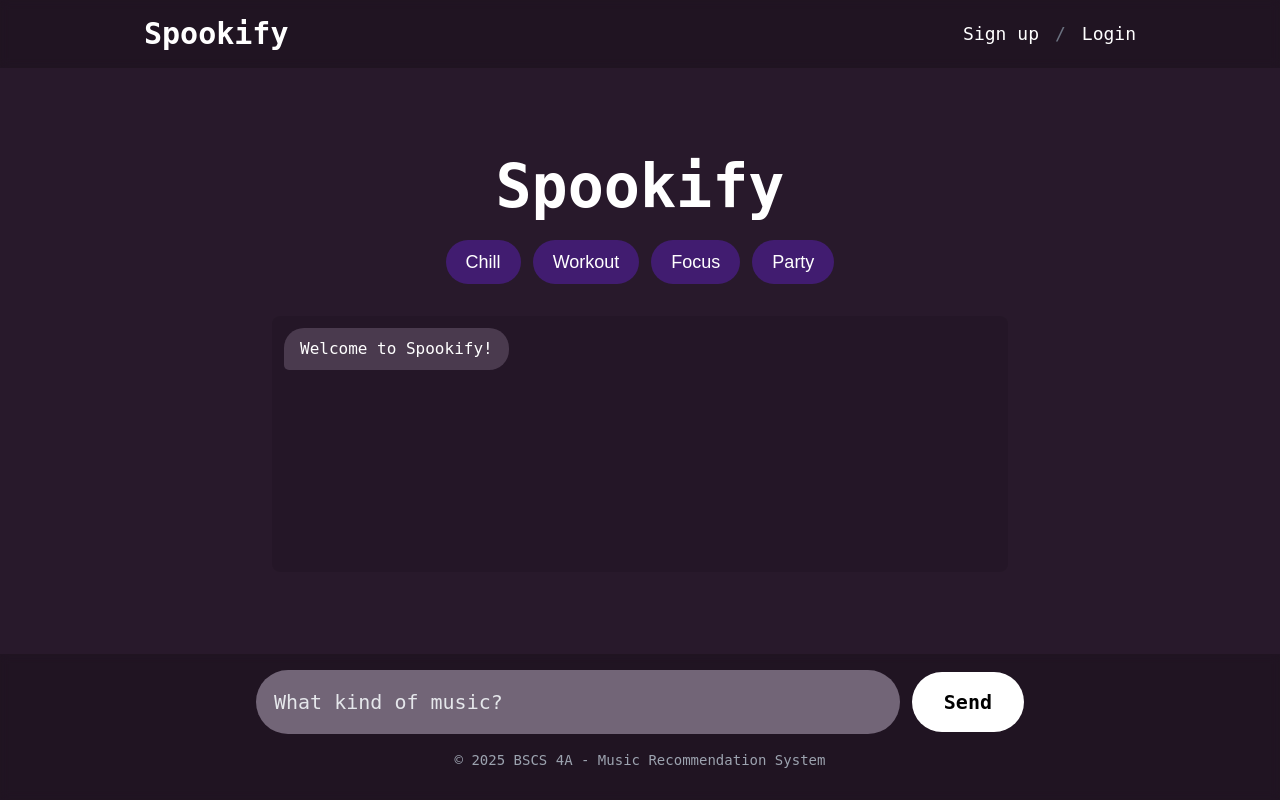
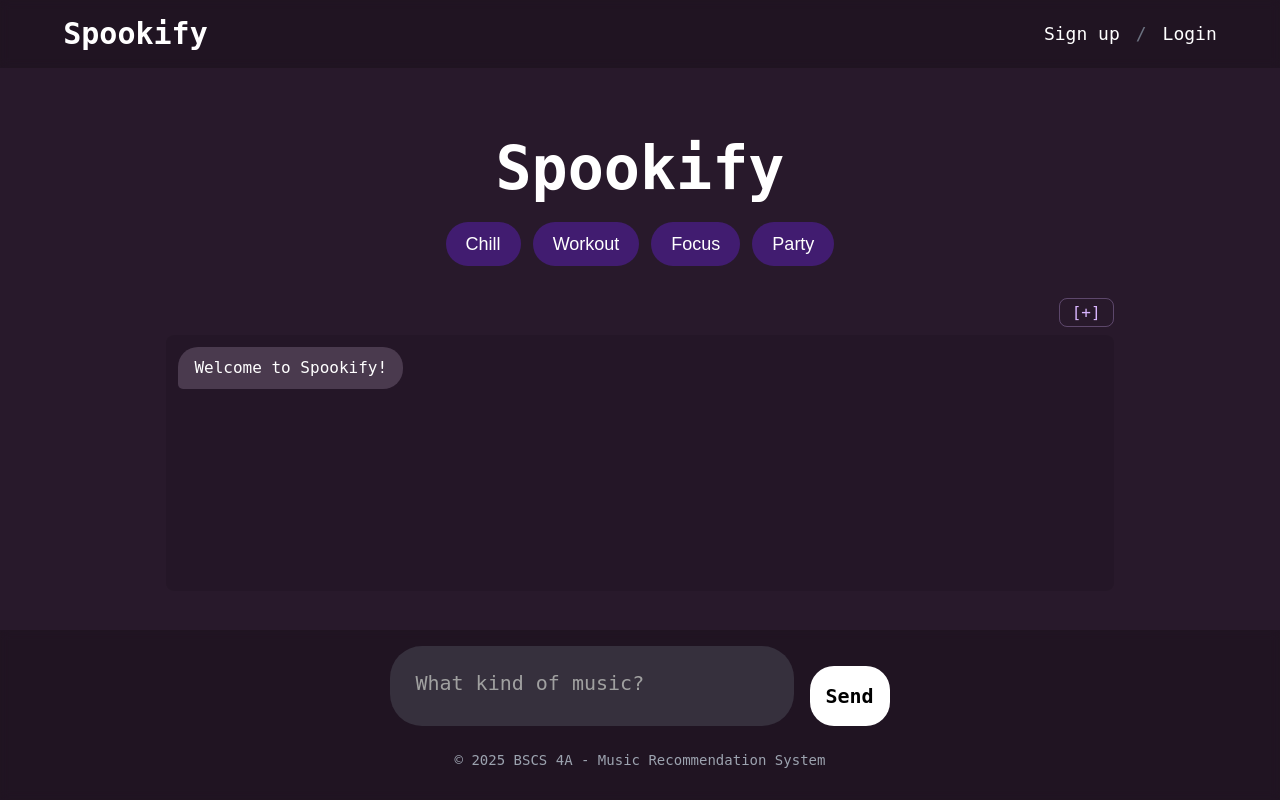
Before and after one commit to susgomA/Music-Recommendation-Web-System, a Flask app: page / in a window 1280 px wide. Run offline with Flask 3, Linux system fonts and the light colour scheme.

Commit message:
Update Text Box Add Expand and Shrinking

```diff
--- a/Project System/static/script.js
+++ b/Project System/static/script.js
@@ -5,35 +5,67 @@ document.addEventListener('DOMContentLoaded', () => {
     const chatInput = document.getElementById('chat-input');
     const presetButtonsContainer = document.getElementById('preset-buttons');
     const sendButton = chatForm.querySelector('button[type="submit"]');
+    const toggleChatBtn = document.getElementById('toggle-chat-btn');
+
+    // --- Auto-Resize Textarea Logic ---
+    chatInput.addEventListener('input', function() {
+        this.style.height = 'auto';
+        this.style.height = (this.scrollHeight) + 'px';
+    });
+
+    // --- Handle Enter Key to Send ---
+    chatInput.addEventListener('keydown', function(e) {
+        if (e.key === 'Enter' && !e.shiftKey) {
+            e.preventDefault();
+            chatForm.dispatchEvent(new Event('submit'));
+        }
+    });
+
+    // --- Expand/Shrink Logic ---
+    function setChatExpansion(expand) {
+        if (expand) {
+            chatLog.classList.add('expanded');
+            toggleChatBtn.textContent = '[-]';
+        } else {
+            chatLog.classList.remove('expanded');
+            toggleChatBtn.textContent = '[+]';
+        }
+        // Scroll to bottom after transition triggers
+        setTimeout(scrollToBottom, 350);
+    }
+
+    toggleChatBtn.addEventListener('click', () => {
+        const isExpanded = chatLog.classList.contains('expanded');
+        setChatExpansion(!isExpanded);
+    });
+
+    // --- Scroll Helper ---
+    function scrollToBottom() {
+        chatLog.scrollTop = chatLog.scrollHeight;
+    }
 
     // --- Helper Functions ---
 
-    /**
-     * Creates and appends a message bubble to the chat log.
-     * @param {string} message - The text to display
-     * @param {'user' | 'bot'} sender - The sender of the message
-     */
     function displayMessage(message, sender) {
         const messageElement = document.createElement('div');
         messageElement.classList.add('chat-bubble');
 
         if (sender === 'user') {
             messageElement.classList.add('chat-bubble-user');
-            messageElement.textContent = message;
+            messageElement.innerHTML = message;
         } else {
             messageElement.classList.add('chat-bubble-bot');
-            // Allow HTML for bot messages (e.g., links, formatting)
             messageElement.innerHTML = message;
         }
 
         chatLog.appendChild(messageElement);
-        chatLog.scrollTop = chatLog.scrollHeight; // Scroll to the bottom
+
+        // Scroll immediately
+        scrollToBottom();
+        // Scroll again slightly later to handle image loading or rendering delays
+        setTimeout(scrollToBottom, 50);
     }
 
-    /**
-     * Toggles the input and button state to show loading/waiting.
-     * @param {boolean} disabled
-     */
     function toggleInputState(disabled) {
         chatInput.disabled = disabled;
         sendButton.disabled = disabled;
@@ -41,23 +73,20 @@ document.addEventListener('DOMContentLoaded', () => {
     }
 
 
-    // --- AI Communication Function (New Core Logic) ---
+    // --- AI Communication Function ---
 
-    /**
-     * Sends the user's message to the Flask backend's /chat endpoint.
-     * @param {string} message - The prompt text to send to the Gemini model.
-     */
     async function sendMessage(message) {
         if (message.trim() === "") return;
 
-        // 1. Display user message immediately
-        displayMessage(message, 'user');
-        chatInput.value = ''; // Clear input
+        // 1. Display user message
+        displayMessage(message.replace(/\n/g, '<br>'), 'user');
 
-        toggleInputState(true); // Disable input while waiting for AI
+        chatInput.value = '';
+        chatInput.style.height = 'auto'; // Reset height
+
+        toggleInputState(true);
 
         try {
-            // 2. Fetch/POST request to the Flask backend
             const response = await fetch('/chat', {
                 method: 'POST',
                 headers: {
@@ -66,14 +95,11 @@ document.addEventListener('DOMContentLoaded', () => {
                 body: JSON.stringify({ message: message })
             });
 
-            // Handle non-200 responses (e.g., 500 server error)
             if (!response.ok) {
                  throw new Error(`HTTP error! status: ${response.status}`);
             }
 
             const data = await response.json();
-
-            // 3. Display AI response (from data.response key)
             displayMessage(data.response, 'bot');
 
         } catch (error) {
@@ -81,43 +107,30 @@ document.addEventListener('DOMContentLoaded', () => {
             const errorMessage = "🤖 **Error**: Sorry, the recommender is temporarily offline. Please check the server logs.";
             displayMessage(errorMessage, 'bot');
         } finally {
-            toggleInputState(false); // Re-enable input
+            toggleInputState(false);
+            // One final scroll check
+            setTimeout(scrollToBottom, 100);
         }
     }
 
 
-    // --- Event Listeners (Modified) ---
+    // --- Event Listeners ---
 
-    // Handle form submission (User typing and pressing Enter/Send)
     chatForm.addEventListener('submit', (e) => {
         e.preventDefault();
         const messageText = chatInput.value.trim();
 
         if (messageText) {
-            // Use the new sendMessage function instead of the placeholder
             sendMessage(messageText);
         }
     });
 
-    // Handle preset button clicks (using event delegation)
     presetButtonsContainer.addEventListener('click', (e) => {
         if (e.target.tagName === 'BUTTON' && e.target.classList.contains('preset-btn')) {
             const presetText = e.target.textContent.trim();
-
-            // Construct the message based on the preset button
             const message = `${presetText}`;
-
-            // Use the new sendMessage function instead of the placeholder
             sendMessage(message);
         }
     });
 
-    // Optional: Add a welcome message after the DOM loads
-    const initialMessage = chatLog.querySelector('.chat-bubble-bot');
-    if (!initialMessage || initialMessage.textContent.includes('Welcome to Spookify')) {
-        // Only run this if the chat log is empty or only contains the default welcome
-        // This is necessary if you removed the HTML static message:
-        // displayMessage("Mabuhay! I'm your quirky OPM recommender. What kind of music are you looking for?", 'bot');
-    }
-
 });
--- a/Project System/static/style.css
+++ b/Project System/static/style.css
@@ -13,7 +13,6 @@ html {
     -webkit-font-smoothing: antialiased;
     -moz-osx-font-smoothing: grayscale;
     margin: 0;
-            /* --- From original style --- */
     font-family: 'VT323', monospace;
     background-color: #28192B;
     color: #FFFFFF;
@@ -51,37 +50,37 @@ html {
     display: flex;
     justify-content: space-between;
     align-items: center;
-            max-width: 64rem; /* 1024px */
+    max-width: 95%;
     padding-left: 1rem;
     padding-right: 1rem;
     width: 100%;
 }
 nav .logo-link {
-            font-size: 1.875rem; /* 30px */
+    font-size: 1.875rem;
     line-height: 2.25rem;
     font-weight: 700;
     color: #FFFFFF;
     text-decoration: none;
 }
 nav .logo-link:hover {
-            color: #D8B4FE; /* purple-300 */
+    color: #D8B4FE;
 }
 nav .auth-links {
     display: flex;
     align-items: center;
-            font-size: 1.125rem; /* 18px */
+    font-size: 1.125rem;
     line-height: 1.75rem;
-            gap: 1rem; /* space-x-4 */
+    gap: 1rem;
 }
 nav .auth-links a {
     color: #FFFFFF;
     text-decoration: none;
 }
 nav .auth-links a:hover {
-            color: #D8B4FE; /* purple-300 */
+    color: #D8B4FE;
 }
 nav .auth-links .divider {
-            color: #6B7280; /* gray-500 */
+    color: #6B7280;
 }
 
 /* Main Content */
@@ -92,16 +91,16 @@ html {
     align-items: center;
     justify-content: center;
     width: 100%;
-            max-width: 48rem; /* 768px */
+    max-width: 95%;
     margin-left: auto;
     margin-right: auto;
     padding-left: 1rem;
     padding-right: 1rem;
-            padding-top: 6rem; /* (nav height) */
-            padding-bottom: 12rem; /* (footer height) */
+    padding-top: 6rem;
+    padding-bottom: 12rem;
 }
 main h1 {
-            font-size: 3.75rem; /* 60px */
+    font-size: 3.75rem;
     line-height: 1;
     color: #FFFFFF;
     font-weight: 700;
@@ -115,24 +114,48 @@ html {
     margin-bottom: 2rem;
 }
 .preset-btn {
-            background-color: rgba(91, 33, 182, 0.5); /* bg-purple-800/50 */
+    background-color: rgba(91, 33, 182, 0.5);
     color: #FFFFFF;
     padding: 0.5rem 1.25rem;
     border-radius: 9999px;
-            font-size: 1.125rem; /* 18px */
+    font-size: 1.125rem;
     line-height: 1.75rem;
     cursor: pointer;
     border: none;
     transition: all 200ms cubic-bezier(0.4, 0, 0.2, 1);
 }
 .preset-btn:hover {
-            background-color: rgba(107, 33, 168, 0.7); /* hover:bg-purple-700/70 */
+    background-color: rgba(107, 33, 168, 0.7);
+}
+
+/* --- UPDATED: Chat Controls (External Button) --- */
+.chat-controls {
+    width: 80%;
+    display: flex;
+    justify-content: flex-end; /* Align button to right */
+    margin-bottom: 0.5rem;
+}
+#toggle-chat-btn {
+    background: transparent;
+    border: 1px solid rgba(216, 180, 254, 0.3);
+    color: #D8B4FE;
+    font-family: 'VT323', monospace;
+    font-size: 1rem;
+    cursor: pointer;
+    padding: 0.25rem 0.75rem;
+    border-radius: 0.5rem;
+    transition: all 0.2s;
+}
+#toggle-chat-btn:hover {
+    background: rgba(216, 180, 254, 0.1);
+    border-color: #D8B4FE;
+    color: #FFFFFF;
 }
 
 /* Chat Log */
 #chat-log {
-            width: 100%;
-            height: 16rem; /* 256px */
+    width: 80%;
+    height: 16rem; /* Default Height */
     overflow-y: auto;
     display: flex;
     flex-direction: column;
@@ -141,6 +164,12 @@ html {
     background-color: rgba(0, 0, 0, 0.1);
     border-radius: 0.5rem;
     margin-bottom: 1rem;
+    transition: height 0.3s ease-in-out;
+}
+
+/* Expanded State */
+#chat-log.expanded {
+    height: 55vh;
 }
 
 /* Footer */
@@ -156,80 +185,99 @@ html {
 }
 #chat-form {
     display: flex;
-            align-items: center;
+    align-items: flex-end;
     justify-content: center;
-            width: 100%;
-            max-width: 48rem; /* 768px */
+    width: 40%;
+    max-width: 90%;
     margin-left: auto;
     margin-right: auto;
-            gap: 0.75rem;
+    gap: 1rem;
 }
 #chat-input {
     flex-grow: 1;
-            background-color: rgba(196, 181, 203, 0.5);
+    background-color: #36303d;
     color: #FFFFFF;
-            font-family: 'VT323', monospace; /* Ensure font is inherited */
-            font-size: 1.25rem; /* 20px */
-            line-height: 1.75rem;
-            padding: 1rem;
-            border-radius: 9999px;
-            border: 2px solid transparent;
+    font-family: 'VT323', monospace;
+    font-size: 1.25rem;
+    line-height: 2;
+    padding: 1rem 1.5rem;
+    border-radius: 2rem;
+    border: 1px solid transparent;
     outline: none;
     transition: all 150ms cubic-bezier(0.4, 0, 0.2, 1);
+
+    margin: 0 0 0.5rem 0;
+    text-align: justify;
+
+    resize: none;
+    overflow-y: hidden;
+    min-height: 80px;
+    max-height: 200px;
 }
 #chat-input::placeholder {
-            color: #E5E7EB;
+    color: #a0a0a0;
+    text-align: left;
 }
 #chat-input:focus {
-            border-color: #C084FC;
-            background-color: rgba(196, 181, 203, 0.7);
+    border-color: #6a6a75;
+    background-color: #36303d;
 }
+
+/* Send Button */
 footer button[type="submit"] {
     background-color: #FFFFFF;
     color: #000000;
-            font-family: 'VT323', monospace; /* Ensure font is inherited */
-            font-size: 1.25rem; /* 20px */
-            line-height: 1.75rem;
+    font-family: 'VT323', monospace;
+    font-size: 1.25rem;
     font-weight: 700;
-            padding: 1rem 2rem;
-            border-radius: 9999px;
+
+    width: 80px;
+    height: 60px;
+    padding: 0;
+    display: flex;
+    align-items: center;
+    justify-content: center;
+
+    border-radius: 1.5rem;
     border: none;
     cursor: pointer;
     transition: all 150ms cubic-bezier(0.4, 0, 0.2, 1);
+    margin-bottom: 0.5rem;
 }
 footer button[type="submit"]:hover {
-            background-color: #E9D5FF;
+    background-color: #f0f0f0;
+    transform: scale(1.05);
 }
 footer button[type="submit"]:focus {
     outline: none;
-            box-shadow: 0 0 0 2px #111827, 0 0 0 4px #C084FC;
+    box-shadow: 0 0 0 2px #28192B, 0 0 0 4px #FFFFFF;
 }
 footer .copyright {
     text-align: center;
     color: #9CA3AF;
-            font-size: 0.875rem; /* 14px */
+    font-size: 0.875rem;
     line-height: 1.25rem;
     margin-top: 1rem;
 }
 
-        /* --- Existing styles from original --- */
+/* Chat Bubbles */
 .chat-bubble {
     max-width: 70%;
     padding: 10px 16px;
     border-radius: 20px;
     margin-bottom: 10px;
     line-height: 1.4;
-            word-wrap: break-word; /* Added for long messages */
+    word-wrap: break-word;
 }
 
 .chat-bubble-user {
-            background-color: #583D72; /* A slightly lighter purple */
+    background-color: #583D72;
     align-self: flex-end;
     border-bottom-right-radius: 5px;
 }
 
 .chat-bubble-bot {
-            background-color: #4A3A4E; /* A slightly darker, muted purple */
+    background-color: #4A3A4E;
     align-self: flex-start;
     border-bottom-left-radius: 5px;
 }
@@ -241,7 +289,6 @@ html {
 .chat-bubble-bot a:hover {
     color: #F3E8FF;
 }
-
 
 /* Custom scrollbar for chat */
 #chat-log::-webkit-scrollbar {
@@ -255,7 +302,6 @@ html {
     border-radius: 20px;
 }
 
-        /* Removing number input spinners */
 input[type=number]::-webkit-inner-spin-button,
 input[type=number]::-webkit-outer-spin-button {
     -webkit-appearance: none;
--- a/Project System/templates/index.html
+++ b/Project System/templates/index.html
@@ -12,23 +12,15 @@
     <nav>
         <div class="container">
             <!-- Left Side: Logo -->
-            <!-- UPDATED: Link to index.html -->
             <a href="{{ url_for('index') }}" class="logo-link transition-colors">
             Spookify
             </a>
 
             <!-- Right Side: Auth Links -->
             <div class="auth-links">
-                <!-- UPDATED: Link to signup.html -->
                 <a href="{{ url_for('signup') }}" class="transition-colors">Sign up</a>
                 <span class="divider">/</span>
-                <!-- UPDATED: Link to login.html -->
                 <a href="{{ url_for('login') }}" class="transition-colors">Login</a>
-                <!--
-                LOGGED-IN STATE (Example)
-                <span>Hi, Username</span>
-                <a href="#" class="transition-colors">Logout</a>
-                -->
             </div>
         </div>
     </nav>
@@ -55,14 +47,18 @@
             </button>
         </div>
 
+        <!-- MOVED: Expand/Shrink Button OUTSIDE the chat log -->
+        <div class="chat-controls">
+            <button id="toggle-chat-btn" type="button">
+                [+]
+            </button>
+        </div>
+
         <!-- Chat Log -->
         <div id="chat-log">
-            <!-- Bot welcome message -->
-            <!-- UPDATED: Welcome message -->
             <div class="chat-bubble chat-bubble-bot">
                 Welcome to Spookify!
             </div>
-            <!-- Messages will be added here by JS -->
         </div>
 
     </main>
@@ -70,12 +66,12 @@
     <!-- Input Form (Fixed at bottom) -->
     <footer>
         <form id="chat-form">
-            <input
-                type="text"
+            <textarea
                 id="chat-input"
                 placeholder="What kind of music?"
                 class="transition-all"
-            >
+                rows="1"
+            ></textarea>
             <button
                 type="submit"
                 class="transition-all"
```
Lines whose indentation alone changed are shown as unchanged.
